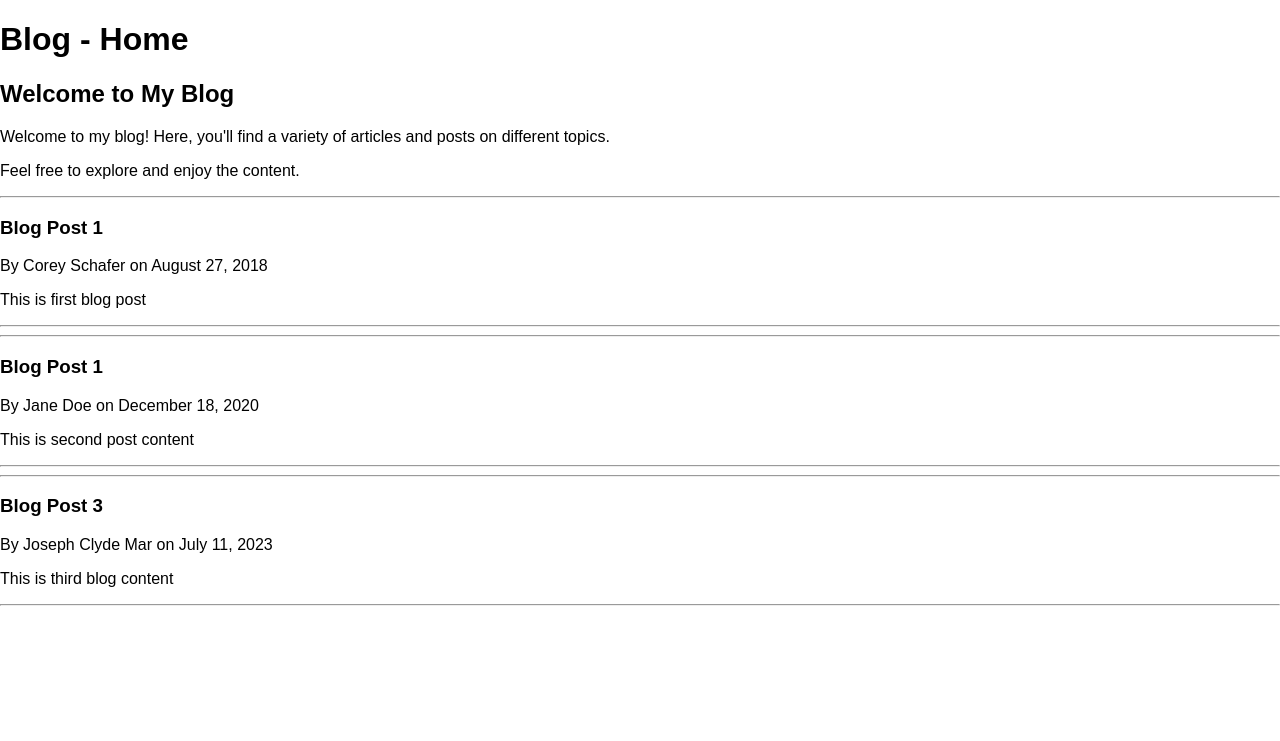
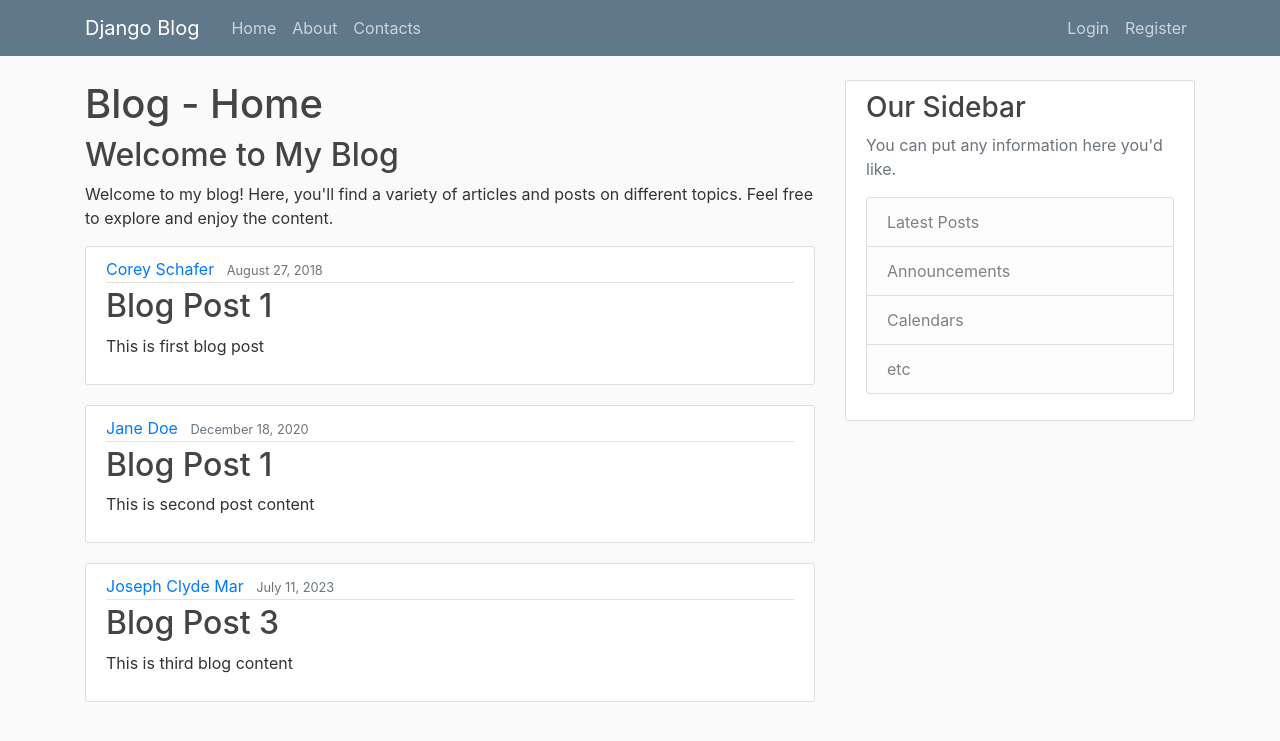
Before and after one commit to josephclydemar/python-django-series-corey-schafer, a Django app: page / in a window 1280 px wide. Shown: the top 741 px of the page. Run offline with Django 4.2, Linux system fonts and the light colour scheme; some libraries are stand-ins or nearby versions.

Commit message:
Use url tag of the django templating engine for convenient management of urls. Add styling to the templates.

```diff
--- /dev/null
+++ b/django_project/blog/static/blog/main.css
@@ -0,0 +1,84 @@
+body {
+    background: #fafafa;
+    color: #333333;
+    margin-top: 5rem;
+  }
+
+  h1, h2, h3, h4, h5, h6 {
+    color: #444444;
+  }
+
+  ul {
+    margin: 0;
+  }
+
+  .bg-steel {
+    background-color: #5f788a;
+  }
+
+  .site-header .navbar-nav .nav-link {
+    color: #cbd5db;
+  }
+
+  .site-header .navbar-nav .nav-link:hover {
+    color: #ffffff;
+  }
+
+  .site-header .navbar-nav .nav-link.active {
+    font-weight: 500;
+  }
+
+  .content-section {
+    background: #ffffff;
+    padding: 10px 20px;
+    border: 1px solid #dddddd;
+    border-radius: 3px;
+    margin-bottom: 20px;
+  }
+
+  .article-title {
+    color: #444444;
+  }
+
+  a.article-title:hover {
+    color: #428bca;
+    text-decoration: none;
+  }
+
+  .article-content {
+    white-space: pre-line;
+  }
+
+  .article-img {
+    height: 65px;
+    width: 65px;
+    margin-right: 16px;
+  }
+
+  .article-metadata {
+    padding-bottom: 1px;
+    margin-bottom: 4px;
+    border-bottom: 1px solid #e3e3e3
+  }
+
+  .article-metadata a:hover {
+    color: #333;
+    text-decoration: none;
+  }
+
+  .article-svg {
+    width: 25px;
+    height: 25px;
+    vertical-align: middle;
+  }
+
+  .account-img {
+    height: 125px;
+    width: 125px;
+    margin-right: 20px;
+    margin-bottom: 16px;
+  }
+
+  .account-heading {
+    font-size: 2.5rem;
+  }
--- a/django_project/blog/templates/blog/about.html
+++ b/django_project/blog/templates/blog/about.html
@@ -1,7 +1,7 @@
 {% extends 'blog/base.html' %}
 {% block content %}
     <header>
-        <h1>About Me</h1>
+        <h1>Django Blog - About</h1>
     </header>
     <main>
         <h2>About Me</h2>
--- a/django_project/blog/templates/blog/base.html
+++ b/django_project/blog/templates/blog/base.html
@@ -1,3 +1,4 @@
+{% load static %}
 <!DOCTYPE html>
 <html lang="en">
 <head>
@@ -8,15 +9,58 @@
     {% else %}
         <title>Django Blog</title>
     {% endif %}
-    <style>
-        body {
-            font-family: Arial, sans-serif;
-            margin: 0;
-            padding: 0;
-        }
-    </style>
+    <meta charset="utf-8">
+    <meta name="viewport" content="width=device-width, initial-scale=1, shrink-to-fit=no">
+    <!-- Bootstrap CSS -->
+    <link rel="stylesheet" href="https://cdn.jsdelivr.net/npm/bootstrap@4.0.0/dist/css/bootstrap.min.css" integrity="sha384-Gn5384xqQ1aoWXA+058RXPxPg6fy4IWvTNh0E263XmFcJlSAwiGgFAW/dAiS6JXm" crossorigin="anonymous">
+    <link rel="stylesheet" type="text/css" href="{% static 'blog/main.css' %}">
 </head>
 <body>
-    {% block content %}{% endblock %}
+    <header class="site-header">
+        <nav class="navbar navbar-expand-md navbar-dark bg-steel fixed-top">
+          <div class="container">
+            <a class="navbar-brand mr-4" href="{% url 'blog-home' %}">Django Blog</a>
+            <button class="navbar-toggler" type="button" data-toggle="collapse" data-target="#navbarToggle" aria-controls="navbarToggle" aria-expanded="false" aria-label="Toggle navigation">
+            <span class="navbar-toggler-icon"></span>
+            </button>
+            <div class="collapse navbar-collapse" id="navbarToggle">
+              <div class="navbar-nav mr-auto">
+                <a class="nav-item nav-link" href="{% url 'blog-home' %}">Home</a>
+                <a class="nav-item nav-link" href="{% url 'blog-about' %}">About</a>
+                <a class="nav-item nav-link" href="{% url 'blog-contacts' %}">Contacts</a>
+              </div>
+              <!-- Navbar Right Side -->
+              <div class="navbar-nav">
+                <a class="nav-item nav-link" href="#">Login</a>
+                <a class="nav-item nav-link" href="#">Register</a>
+              </div>
+            </div>
+          </div>
+        </nav>
+    </header>
+
+    <main role="main" class="container">
+        <div class="row">
+            <div class="col-md-8">
+                {% block content %}{% endblock %}
+            </div>
+            <div class="col-md-4">
+                <div class="content-section">
+                    <h3>Our Sidebar</h3>
+                    <p class='text-muted'>You can put any information here you'd like.
+                        <ul class="list-group">
+                        <li class="list-group-item list-group-item-light">Latest Posts</li>
+                        <li class="list-group-item list-group-item-light">Announcements</li>
+                        <li class="list-group-item list-group-item-light">Calendars</li>
+                        <li class="list-group-item list-group-item-light">etc</li>
+                        </ul>
+                    </p>
+                </div>
+            </div>
+        </div>
+    </main>
+    <script src="https://code.jquery.com/jquery-3.2.1.slim.min.js" integrity="sha384-KJ3o2DKtIkvYIK3UENzmM7KCkRr/rE9/Qpg6aAZGJwFDMVNA/GpGFF93hXpG5KkN" crossorigin="anonymous"></script>
+    <script src="https://cdn.jsdelivr.net/npm/popper.js@1.12.9/dist/umd/popper.min.js" integrity="sha384-ApNbgh9B+Y1QKtv3Rn7W3mgPxhU9K/ScQsAP7hUibX39j7fakFPskvXusvfa0b4Q" crossorigin="anonymous"></script>
+    <script src="https://cdn.jsdelivr.net/npm/bootstrap@4.0.0/dist/js/bootstrap.min.js" integrity="sha384-JZR6Spejh4U02d8jOt6vLEHfe/JQGiRRSQQxSfFWpi1MquVdAyjUar5+76PVCmYl" crossorigin="anonymous"></script>
 </body>
 </html>
--- a/django_project/blog/templates/blog/home.html
+++ b/django_project/blog/templates/blog/home.html
@@ -5,14 +5,18 @@
     </header>
     <main>
         <h2>Welcome to My Blog</h2>
-        <p>Welcome to my blog! Here, you'll find a variety of articles and posts on different topics.</p>
-        <p>Feel free to explore and enjoy the content.</p>
+        <p>Welcome to my blog! Here, you'll find a variety of articles and posts on different topics. Feel free to explore and enjoy the content.</p>
     </main>
     {% for post in posts %}
-        <hr>
-        <h3>{{ post.title }}</h3>
-        <p>By {{ post.author }} on {{ post.date_posted }}</p>
-        <p>{{ post.content }}</p>
-        <hr>
+        <article class="media content-section">
+            <div class="media-body">
+                <div class="article-metadata">
+                    <a class="mr-2" href="#">{{ post.author }}</a>
+                    <small class="text-muted">{{ post.date_posted }}</small>
+                </div>
+                <h2><a class="article-title" href="#">{{ post.title }}</a></h2>
+                <p class="article-content">{{ post.content }}</p>
+            </div>
+        </article>
     {% endfor %}
 {% endblock %}
--- a/django_project/blog/views.py
+++ b/django_project/blog/views.py
@@ -1,5 +1,5 @@
 from django.shortcuts import render
-from django.http import HttpResponse
+# from django.http import HttpResponse
 
 posts = [
     {
@@ -45,4 +45,5 @@ def about(request):
     return render(request, 'blog/about.html', context)
 
 def contacts(request):
-    return HttpResponse('<h3>Blog Contacts HAHA..</h3>')
+    # return HttpResponse('<h3>Blog Contacts HAHA..</h3>')
+    return render(request, 'blog/contacts.html', { 'title': 'Contacts' })
```
Also changed, not shown: django_project/blog/templates/blog/contacts.html (added, +19 -0 lines), django_project/db.sqlite3.
